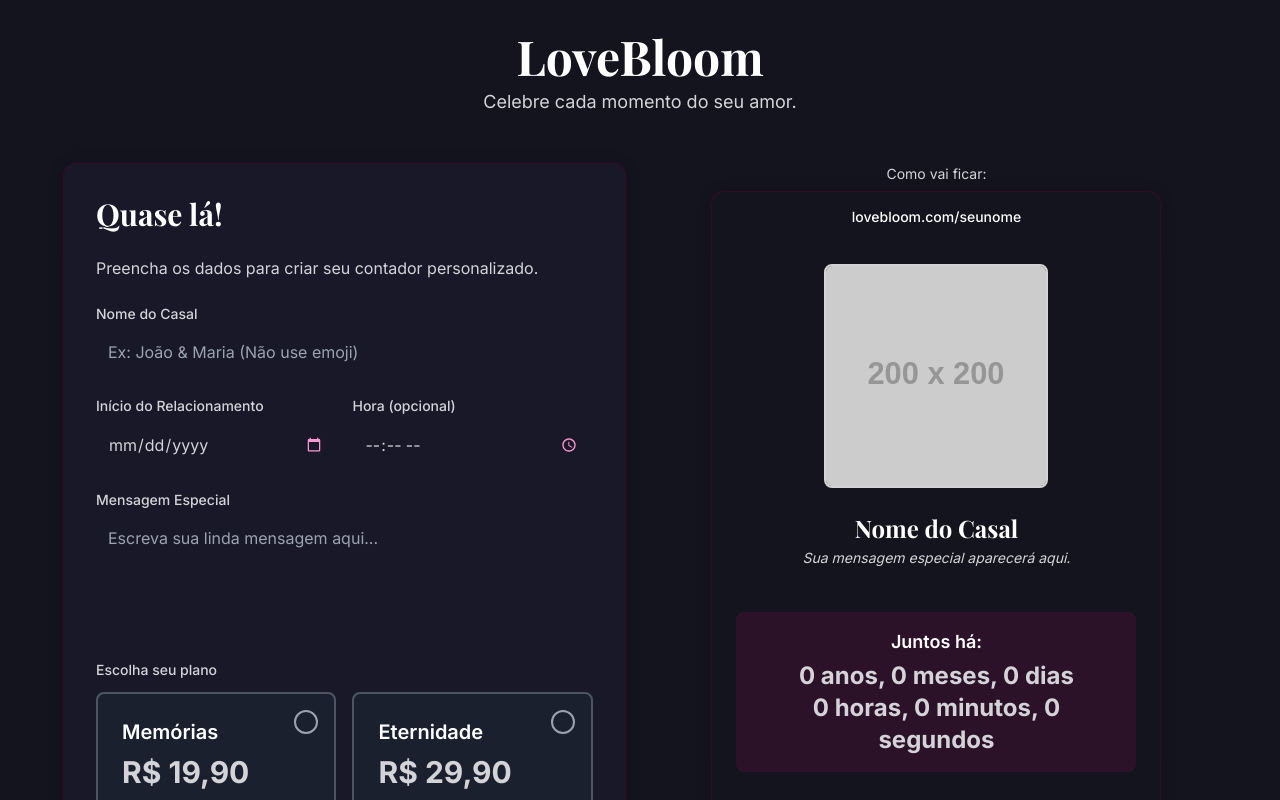
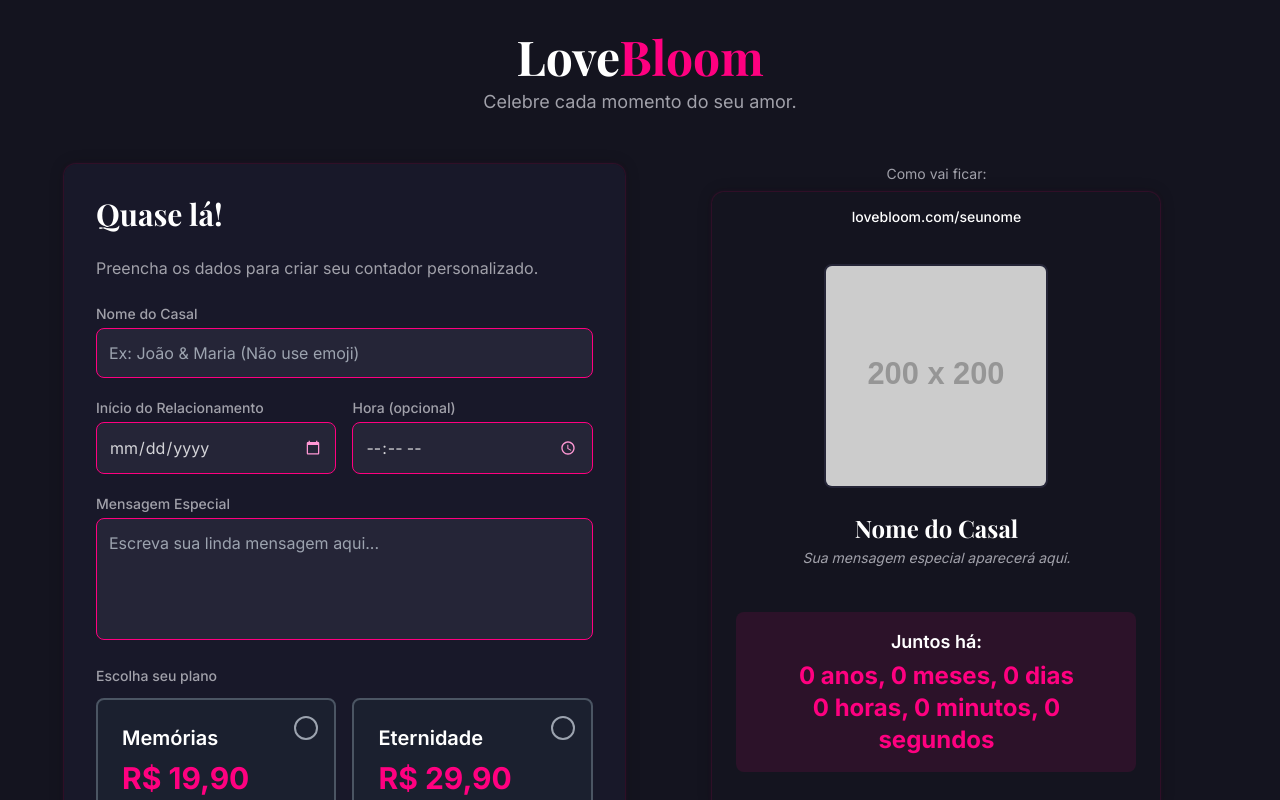
Before and after one commit to Henriquebernas/lovebloom-form-creator-20, a React (Vite) app: page /criar-site in a window 1280 px wide. Shown: the top 800 px of the page. Built offline with nearby package versions, Linux system fonts and the light colour scheme.

Commit message:
Reverted to commit 4e84cbeb7e03640a39bfcebde7b3afd93a935be9

```diff
--- a/src/index.css
+++ b/src/index.css
@@ -36,6 +36,11 @@
 
     --radius: 0.5rem;
 
+    /* Custom LoveBloom colors */
+    --neon-pink: 330 100% 50%;
+    --text-secondary: 240 5% 65%;
+    --dark-bg: 240 20% 10%;
+
     --sidebar-background: 240 20% 10%;
     --sidebar-foreground: 240 5% 84%;
     --sidebar-primary: 330 100% 50%;
@@ -67,6 +72,12 @@
     --border: 240 20% 18%;
     --input: 240 20% 18%;
     --ring: 330 100% 50%;
+
+    /* Custom LoveBloom colors */
+    --neon-pink: 330 100% 50%;
+    --text-secondary: 240 5% 65%;
+    --dark-bg: 240 20% 10%;
+
     --sidebar-background: 240 20% 10%;
     --sidebar-foreground: 240 5% 84%;
     --sidebar-primary: 330 100% 50%;
@@ -95,27 +106,27 @@
   }
 
   .text-neon-pink {
-    color: var(--neon-pink);
+    @apply text-secondary;
   }
 
   .text-text-secondary {
-    color: var(--text-secondary);
+    @apply text-muted-foreground;
   }
 
   .bg-dark-bg {
-    background-color: var(--dark-bg);
+    @apply bg-background;
   }
 
   .bg-element-bg {
-    background-color: var(--element-bg);
+    @apply bg-card;
   }
 
   .bg-element-bg-lighter {
-    background-color: var(--element-bg-lighter);
+    @apply bg-accent;
   }
 
   .border-border-color {
-    border-color: var(--border-color);
+    @apply border-border;
   }
 
   .custom-shadow {
@@ -147,15 +158,14 @@
   }
 
   .input-field {
-    background-color: var(--element-bg);
-    border: 1px solid var(--border-color);
-    color: var(--text-primary);
+    @apply bg-input text-foreground;
+    border: 1px solid hsl(var(--secondary));
     border-radius: 0.5rem;
   }
 
   .input-field:focus {
-    border-color: var(--border-color-focus);
-    box-shadow: 0 0 0 0.2rem rgba(255, 0, 127, 0.25);
+    @apply border-ring;
+    box-shadow: 0 0 0 0.2rem hsl(var(--ring) / 0.25);
     outline: none;
   }
 
--- a/tailwind.config.ts
+++ b/tailwind.config.ts
@@ -52,6 +52,9 @@ export default {
 					DEFAULT: 'hsl(var(--card))',
 					foreground: 'hsl(var(--card-foreground))'
 				},
+				'neon-pink': 'hsl(var(--neon-pink))',
+				'text-secondary': 'hsl(var(--text-secondary))',
+				'dark-bg': 'hsl(var(--dark-bg))',
 				sidebar: {
 					DEFAULT: 'hsl(var(--sidebar-background))',
 					foreground: 'hsl(var(--sidebar-foreground))',
```
